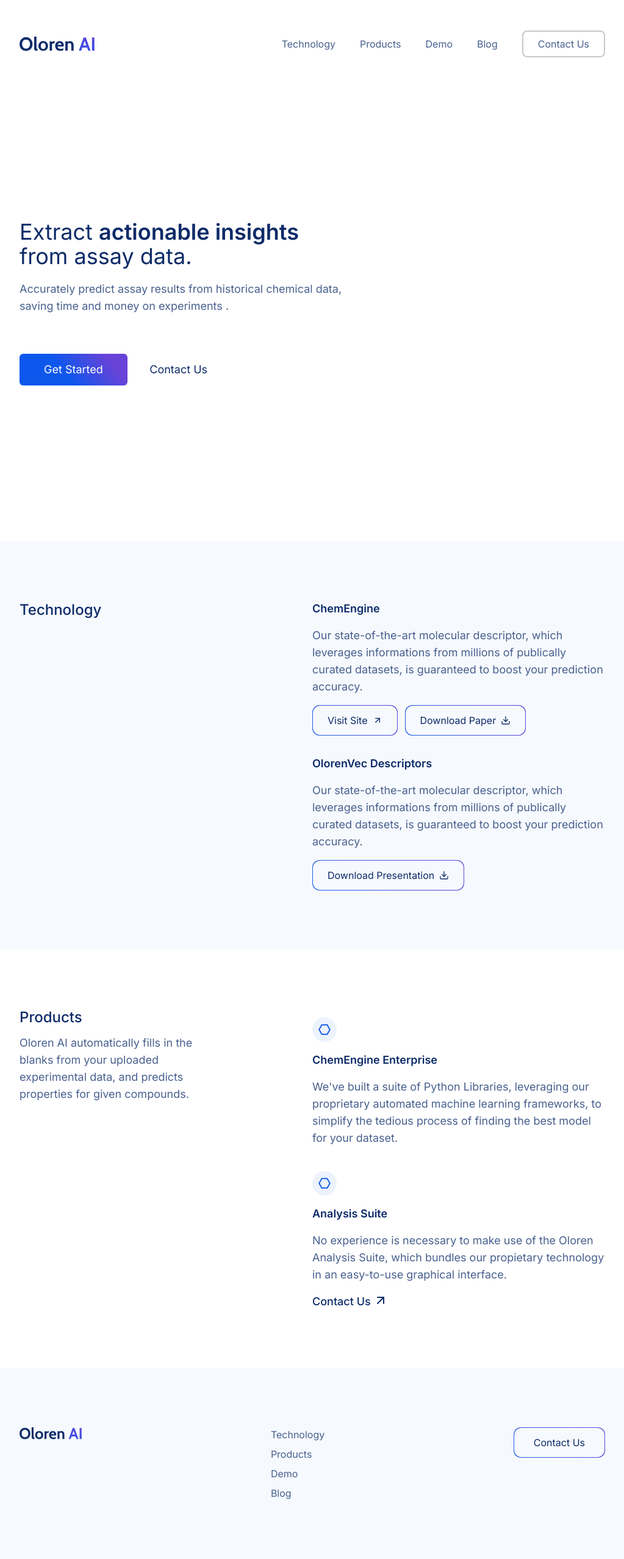
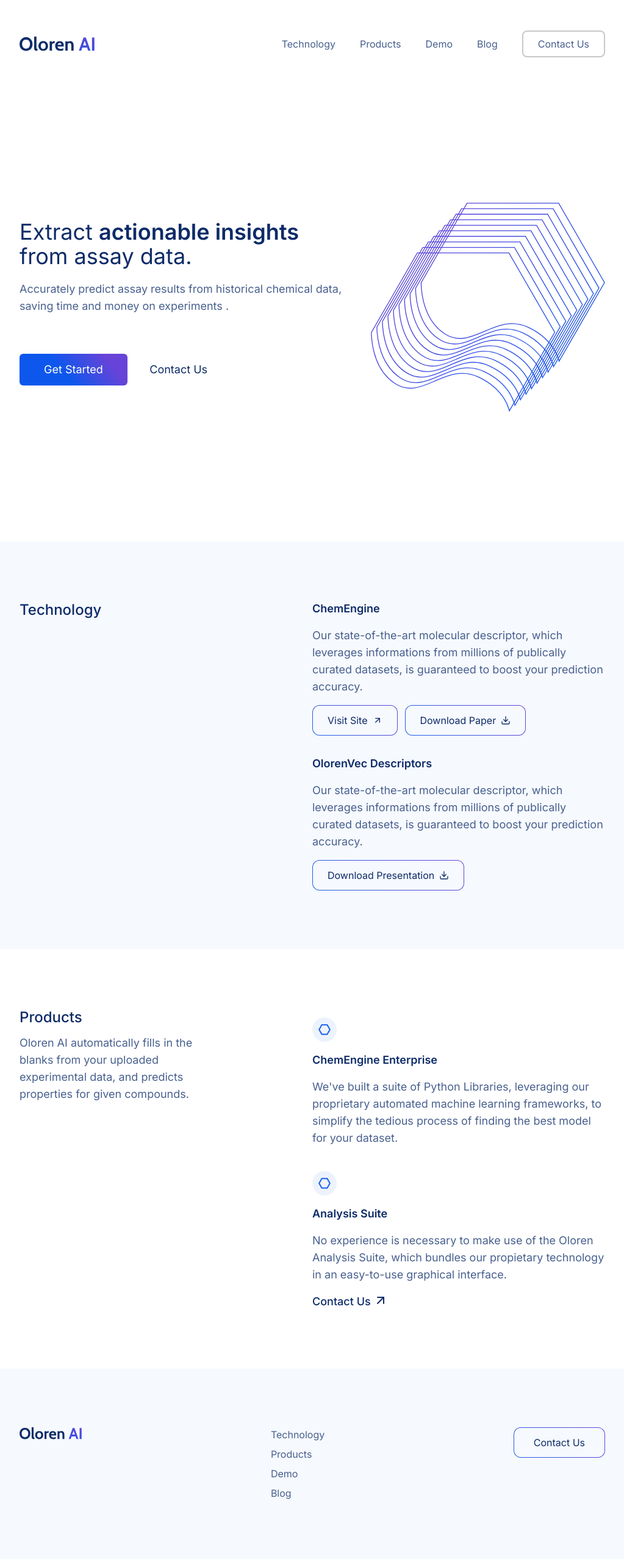
Before and after one commit to Oloren-AI/oloren-blog-site, a Jekyll site: the page built from index.html, in a window 1280 px wide. Shown: the whole page at 61% size, without its empty margins (128-1151 px from the left). Built offline with Jekyll 4.4.1, drawn with Linux system fonts in a browser that asks for light colours.

Commit message:
new hero image

```diff
--- a/assets/css/style.css
+++ b/assets/css/style.css
@@ -1704,6 +1704,10 @@
   margin-top: auto !important;
   margin-bottom: auto !important;
 }
+.mx-0 {
+  margin-left: 0px;
+  margin-right: 0px;
+}
 .mt-6 {
   margin-top: 1.5rem;
 }
@@ -1730,6 +1734,9 @@
 }
 .-mb-4 {
   margin-bottom: -1rem;
+}
+.mr-0 {
+  margin-right: 0px;
 }
 .flex {
   display: flex;
@@ -1786,6 +1793,12 @@
 .w-4\/5 {
   width: 80%;
 }
+.w-1\/3 {
+  width: 33.333333%;
+}
+.w-2\/5 {
+  width: 40%;
+}
 .max-w-7xl {
   max-width: 80rem;
 }
@@ -1884,6 +1897,9 @@
 }
 .rounded-2xl {
   border-radius: 1rem;
+}
+.rounded-\[11px\] {
+  border-radius: 11px;
 }
 .border-2 {
   border-width: 2px;
--- a/index.html
+++ b/index.html
@@ -29,7 +29,10 @@
     </ul>
   </section>
 
-  <section id="hero" class="mx-auto flex h-[48em] w-3/4 max-w-7xl">
+  <section
+    id="hero"
+    class="mx-auto flex h-[48em] w-3/4 max-w-7xl justify-between"
+  >
     <div class="space-y-12 py-60">
       <div id="hero-text" class="w-full space-y-5 pr-4">
         <h1 class="w-full text-4xl font-normal text-primary">
@@ -52,6 +55,8 @@
         <a class="text-lg text-primary"> Contact Us </a>
       </div>
     </div>
+    <img src="{{ "/assets/images/herofig.svg" | relative_url }}" class="w-2/5
+    mx-0" align="left" id="logo" />
   </section>
 
   <section id="technology" class="h-fit w-full bg-[#F6F9FE] py-24">
@@ -73,7 +78,7 @@
               href="https://chemengine.org"
               target="_blank"
             >
-              <div class="flex flex-row rounded-xl bg-[#F6F9FE] px-6 py-3">
+              <div class="flex flex-row rounded-[11px] bg-[#F6F9FE] px-6 py-3">
                 Visit Site
                 <i data-feather="arrow-up-right" class="pl-2"></i>
               </div>
@@ -83,7 +88,7 @@
               href="https://chemrxiv.org/engage/chemrxiv/article-details/6350b9d186473a47d31a8492"
               target="_blank"
             >
-              <div class="flex flex-row rounded-xl bg-[#F6F9FE] px-6 py-3">
+              <div class="flex flex-row rounded-[11px] bg-[#F6F9FE] px-6 py-3">
                 Download Paper
                 <i data-feather="download" class="pl-2"></i>
               </div>
@@ -101,7 +106,7 @@
             class="flex flex-row space-x-3 child:h-fit child:w-fit child:rounded-xl"
           >
             <button class="olorengradient p-px">
-              <div class="flex flex-row rounded-xl bg-[#F6F9FE] px-6 py-3">
+              <div class="flex flex-row rounded-[11px] bg-[#F6F9FE] px-6 py-3">
                 Download Presentation
                 <i data-feather="download" class="pl-2"></i>
               </div>
@@ -174,7 +179,7 @@
       </div>
 
       <button class="olorengradient h-fit w-fit rounded-xl p-px">
-        <div class="rounded-xl bg-[#F6F9FE] px-8 py-3">Contact Us</div>
+        <div class="rounded-[11px] bg-[#F6F9FE] px-8 py-3">Contact Us</div>
       </button>
     </div>
   </section>
```
Also changed, not shown: assets/images/herofig.svg (added), assets/images/heroflair.svg (deleted), 1 other file.
